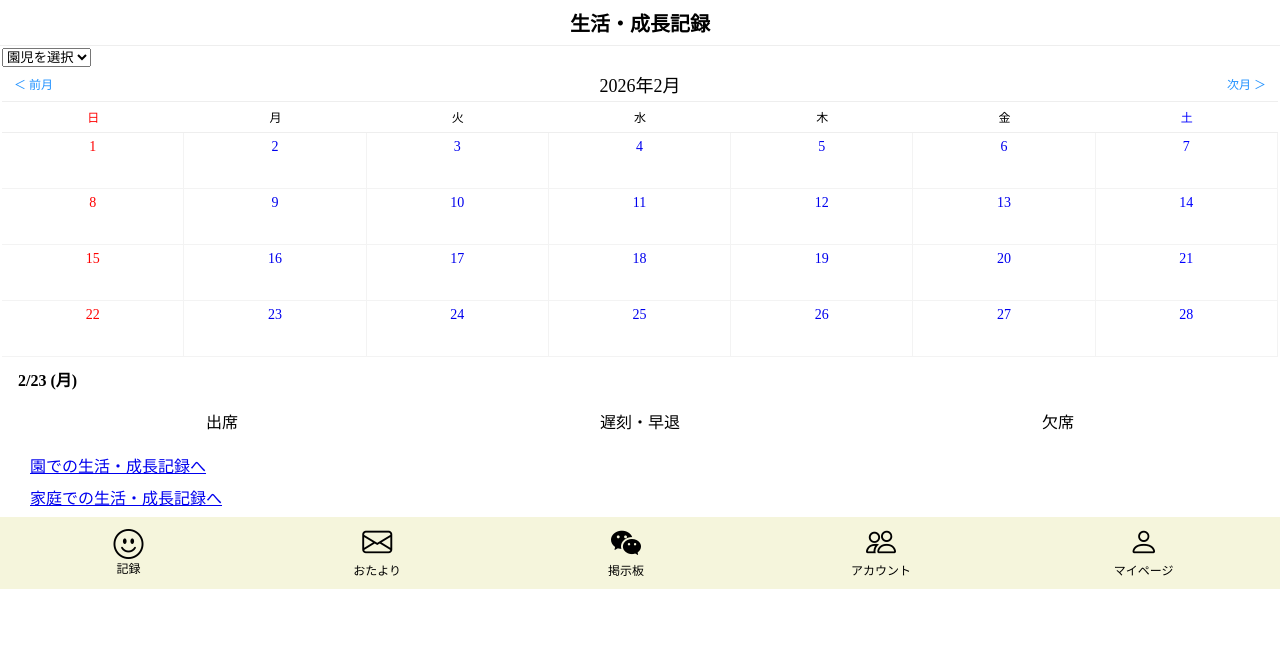
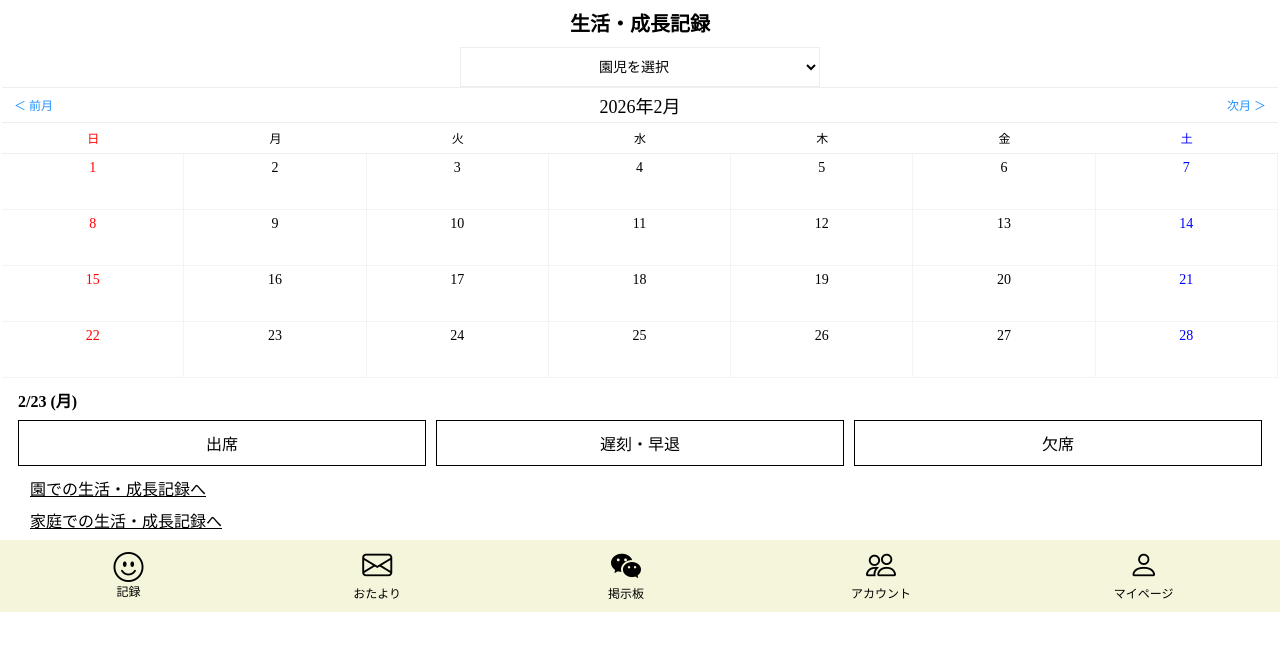
Before and after one commit to mai2130/sodachi_note, a Django app: page /home/ in a window 1280 px wide. Shown: the part 62-713 px from the top of the page. Run offline with Django 5.2, Linux system fonts and the light colour scheme; a user stored in the database is signed in; tables that the repository leaves empty hold one stand-in row (values such as "Sample post").

Commit message:
園児選択、微修正

```diff
--- a/static/css/home.css
+++ b/static/css/home.css
@@ -17,7 +17,6 @@
   text-align: center;
   font-size: 20px;
   font-weight: 700; /* 太字 */
-  border-bottom: 1px solid var(--line); /* 下線 */
 }
 
 /* カレンダー全体枠 */
@@ -77,9 +76,12 @@
   text-align:center;
   border-bottom: 1px solid var(--line2); /* 行区切り */
   border-right:  1px solid var(--line2); /* 列区切り */
+  color: black;
 }
 
-.cell:visited{ color:inherit; }    /* 既読リンク色の変化を防ぐ */
+.cell:visited{
+  color:black;
+}
 
 /* 当月外（前月/次月のはみ出し部分） */
 .cell.out{
@@ -140,14 +142,14 @@
   padding: 10px 12px;
   background:#fff;
   user-select:none;
+  border: 1px solid #000;
   transition: background .15s, box-shadow .15s, border-color .15s;
 }
 
 /* 「選択中」の見た目 */
 .seg-btn.is-selected{
-  background: var(--accent-bg);
-  border-color: var(--accent);
-  font-weight:700;
+  background:#eee;
+  border-color:black;
 }
 
 /* 注意書き */
@@ -173,3 +175,26 @@
   display:grid;
   gap:8px;
 }
+
+.link-row a{
+  color: #000;
+}
+
+/* 園児プルダウン */
+.child-select{
+  padding: 0;
+  border-bottom: 1px solid var(--line);
+  display: flex;
+  justify-content: center;
+}
+
+.child-select select{
+  width: 100%;
+  max-width: 360px;
+  padding: 10px 12px;
+  background: #fff;
+  font-size: 14px;
+  text-align: center;
+  text-align-last: center;
+  border-color: #eee;
+}
```
